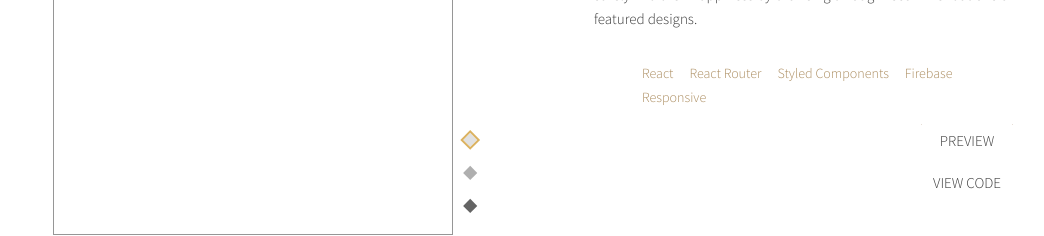
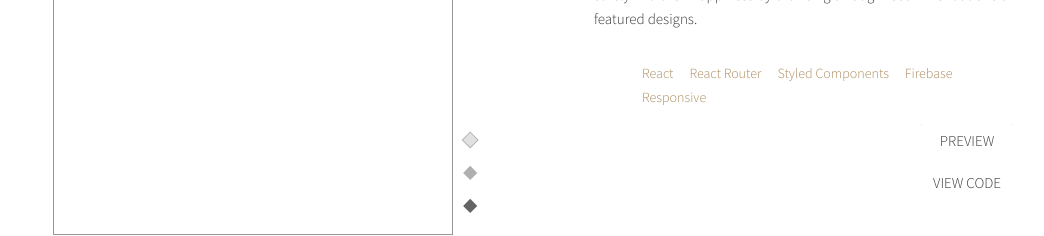
Before and after one commit to Aure-en/portfolio, a React (Create React App) app: page / in a window 1280 px wide. Shown: the part 1280-1516 px from the top of the page, without its empty margins (107-1151 px from the left). Built offline with nearby package versions, Linux system fonts and the light colour scheme.

Commit message:
Modified View Projects button

```diff
--- a/src/components/projects/preview/controls/Buttons.jsx
+++ b/src/components/projects/preview/controls/Buttons.jsx
@@ -67,7 +67,7 @@ const Square = styled.span`
   }};
   outline: ${(props) =>
     props.isSelected
-      ? `2px solid ${props.theme.preview_button_active}`
-      : `2px solid transparent`};
+      ? `1px solid ${props.theme.border_hover_secondary}`
+      : `1px solid transparent`};
   box-sizing: content-box;
 `;
--- a/src/components/shared/View.jsx
+++ b/src/components/shared/View.jsx
@@ -45,7 +45,7 @@ const Link = styled.a`
   & > span:after {
     position: absolute;
     content: "";
-    transition: transform 1s linear;
+    transition: transform 0.5s linear infi;
   }
 
   &:before,
@@ -75,13 +75,11 @@ const Link = styled.a`
   &:before,
   &:after {
     right: 0;
-    bottom: 0;
   }
 
   & > span:before,
   & > span:after {
     left: 0;
-    top: 0;
   }
 
   &:before,
@@ -98,22 +96,29 @@ const Link = styled.a`
 
   // Bottom line
   &:before {
+    bottom: 0;
     transform: translateX(calc(100% / 3 * 2));
+    transition-delay: 1s;
   }
 
   // Top line
   & > span:before {
     transform: translateX(calc(-100% / 3 * 2));
+    top: 0;
   }
 
   // Right line
   &:after {
-    transform: translateY(calc(100% / 3 * 2));
+    top: 0;
+    transform: translateY(calc(-100% / 3 * 2));
+    transition-delay: 0.5s;
   }
 
   // Left line
   & > span:after {
-    transform: translateY(calc(-100% / 3 * 2));
+    bottom: 0;
+    transform: translateY(calc(100% / 3 * 2));
+    transition-delay: 1.5s;
   }
 
   &:hover:before,
```
